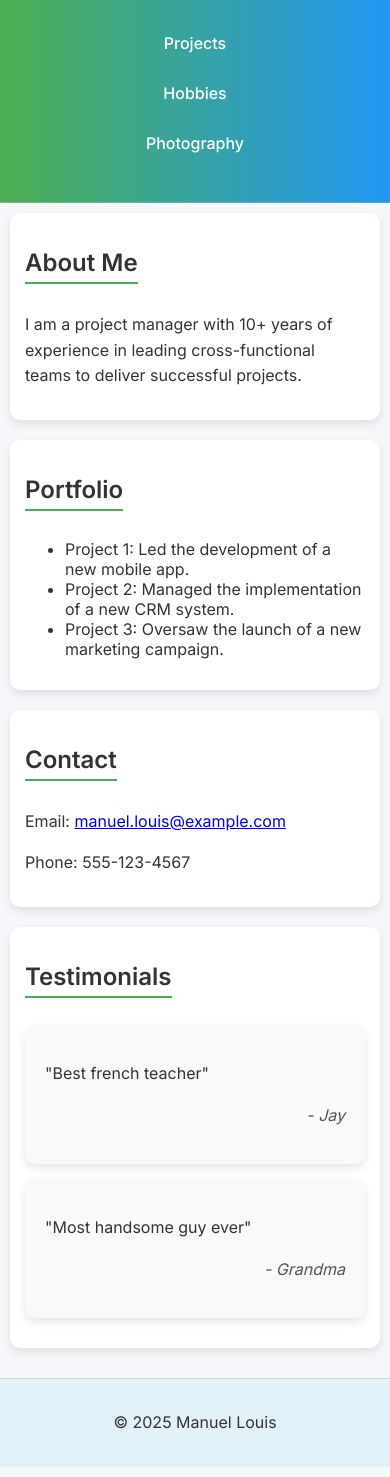
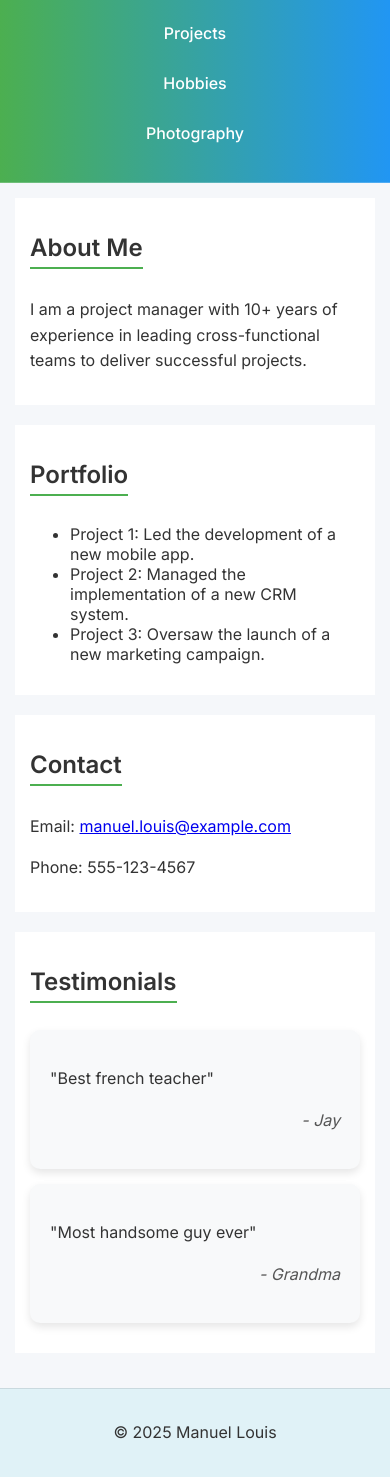
Before and after one commit to jayvn/manuellouis, a plain HTML site: page index.html in a window 390 px wide. Shown: the part 275-1752 px from the top of the page. Drawn offline with Linux system fonts and the light colour scheme.

Commit message:
refactor: Use CSS variables and improve structure

```diff
--- a/style.css
+++ b/style.css
@@ -1,9 +1,24 @@
+:root {
+    --primary-font: 'Inter', sans-serif;
+    --background-color: #f5f7fa;
+    --text-color: #333;
+    --header-bg-start: #4CAF50;
+    --header-bg-end: #2196F3;
+    --section-bg: white;
+    --testimonial-bg: #f8f9fa;
+    --border-color: rgba(0, 0, 0, 0.1);
+    --box-shadow: 0 4px 8px rgba(0, 0, 0, 0.1);
+    --box-shadow-hover: 0 6px 12px rgba(0, 0, 0, 0.15);
+    --border-radius: 10px;
+    --transition: transform 0.2s ease, box-shadow 0.2s ease;
+}
+
 body {
-    font-family: 'Inter', sans-serif; /* Modern, readable font */
+    font-family: var(--primary-font);
     margin: 0;
     padding: 0;
-    background-color: #f5f7fa;
-    color: #333;
+    background-color: var(--background-color);
+    color: var(--text-color);
 }
 
 .profile-image {
@@ -13,7 +28,7 @@ body {
     overflow: hidden;
     margin: 20px auto;
     border: 3px solid #fff;
-    box-shadow: 0 4px 8px rgba(0, 0, 0, 0.2);
+    box-shadow: var(--box-shadow);
 }
 
 .profile-image img {
@@ -24,7 +39,7 @@ body {
 }
 
 header {
-    background: linear-gradient(to right, #4CAF50, #2196F3);
+    background: linear-gradient(to right, var(--header-bg-start), var(--header-bg-end));
     color: white;
     text-align: center;
     padding: 1em 0;
@@ -56,7 +71,7 @@ header nav ul li a {
     border-radius: 20px;
     transition: background-color 0.3s ease;
     display: block;
-    font-weight: 500; /* Slightly bolder links */
+    font-weight: 500;
 }
 
 header nav ul li a:hover {
@@ -69,25 +84,25 @@ main {
 
 section {
     margin-bottom: 30px;
-    background-color: white;
+    background-color: var(--section-bg);
     padding: 25px;
-    border-radius: 10px;
-    box-shadow: 0 4px 8px rgba(0, 0, 0, 0.1);
-    transition: transform 0.2s ease, box-shadow 0.2s ease;
+    border-radius: var(--border-radius);
+    box-shadow: var(--box-shadow);
+    transition: var(--transition);
 }
 
 section:hover {
     transform: translateY(-5px);
-    box-shadow: 0 6px 12px rgba(0, 0, 0, 0.15);
+    box-shadow: var(--box-shadow-hover);
 }
 
 .testimonial {
-    background-color: #f8f9fa;
+    background-color: var(--testimonial-bg);
     padding: 20px;
-    border-radius: 10px;
+    border-radius: var(--border-radius);
     margin: 15px 0;
-    box-shadow: 0 4px 8px rgba(0, 0, 0, 0.1);
-    border-left: 5px solid #4CAF50;
+    box-shadow: var(--box-shadow);
+    border-left: 5px solid var(--header-bg-start);
 }
 
 .testimonial .author {
@@ -116,35 +131,46 @@ section:hover {
 }
 
 h1, h2 {
-    margin-bottom: 0.5em; /* Reduced margin for a tighter look */
-    color: #333;
-    font-weight: 600; /* Bolder headings */
+    margin-bottom: 0.5em;
+    color: var(--text-color);
+    font-weight: 600;
 }
 
 h1 {
-    font-size: 2.5em; /* Larger h1 */
+    font-size: 2.5em;
 }
 
 h2 {
-    font-size: 1.75em; /* Larger h2 */
-    border-bottom: 2px solid #4CAF50;
+    font-size: 1.75em;
+    border-bottom: 2px solid var(--header-bg-start);
     padding-bottom: 5px;
     display: inline-block;
 }
 
 p {
-    line-height: 1.6; /* Improved line spacing for readability */
-    margin-bottom: 1em; /* Consistent spacing after paragraphs */
+    line-height: 1.6;
+    margin-bottom: 1em;
 }
 
 footer {
     text-align: center;
     padding: 15px 0;
     background-color: #e0f2f7;
-    border-top: 1px solid rgba(0, 0, 0, 0.1);
+    border-top: 1px solid var(--border-color);
 }
 
 @media (max-width: 768px) {
+    .profile-image,
+    header nav ul,
+    header nav ul li a,
+    section,
+    .photo-grid {
+        /*  Resets to prevent inheritance issues */
+        box-shadow: none;
+        border-radius: 0;
+        transition: none;
+    }
+
     .profile-image {
         width: 100px;
         height: 100px;
@@ -160,25 +186,19 @@ footer {
         align-items: center;
         margin-top: 5px;
         background-color: transparent;
-        box-shadow: none;
-    }
-
-    header nav ul li a {
-        border-radius: 0;
+        padding: 0; /* Remove padding */
     }
 
     header nav ul li {
         margin: 5px 0;
     }
 
-    main {
-        padding: 10px;
+    main, section {
+        padding: 15px;
     }
-
-    section {
-        padding: 15px;
+     section{
         margin-bottom: 20px;
-    }
+     }
 
     .photo-grid {
         grid-template-columns: repeat(auto-fit, minmax(150px, 1fr));
@@ -189,10 +209,10 @@ footer {
     }
 
     h1 {
-        font-size: 2em; /* Slightly smaller on mobile */
+        font-size: 2em;
     }
 
     h2 {
-        font-size: 1.5em; /* Slightly smaller on mobile */
+        font-size: 1.5em;
     }
 }
```
